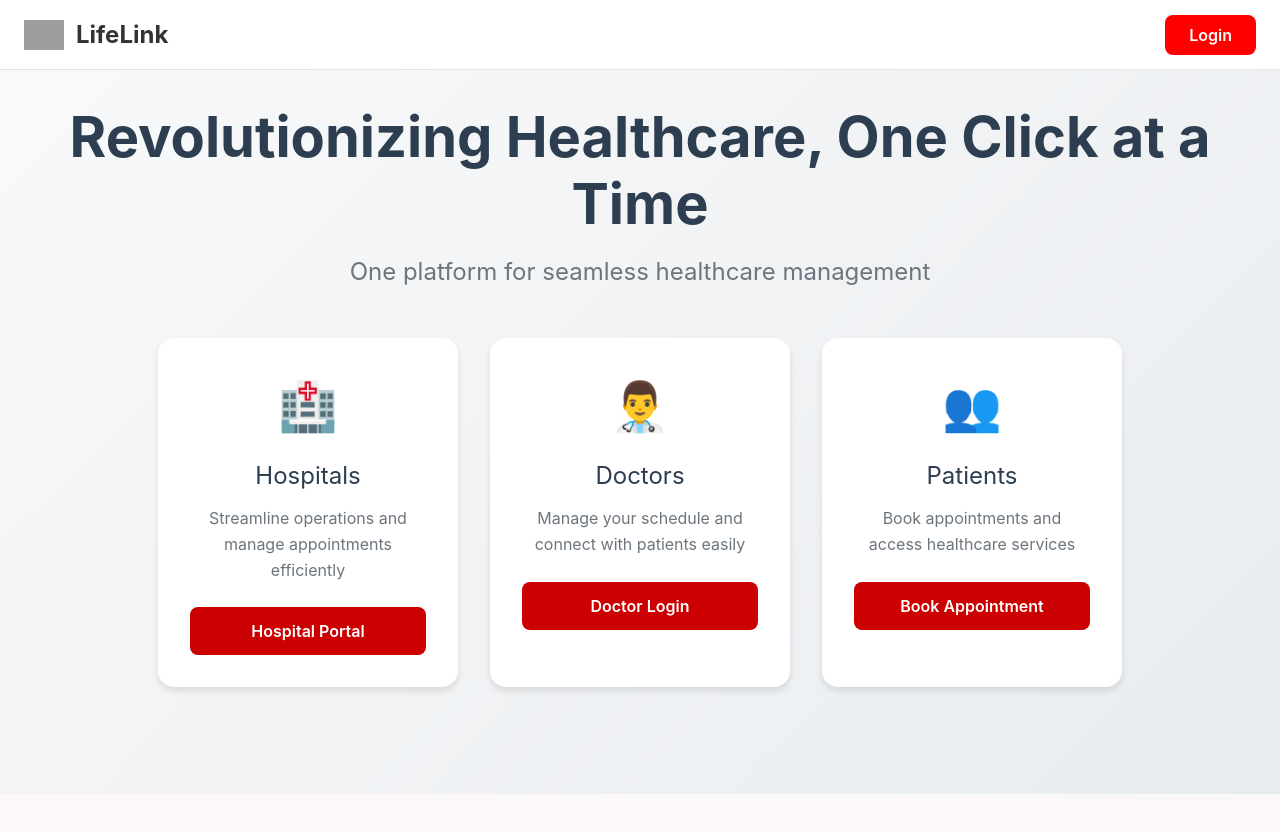
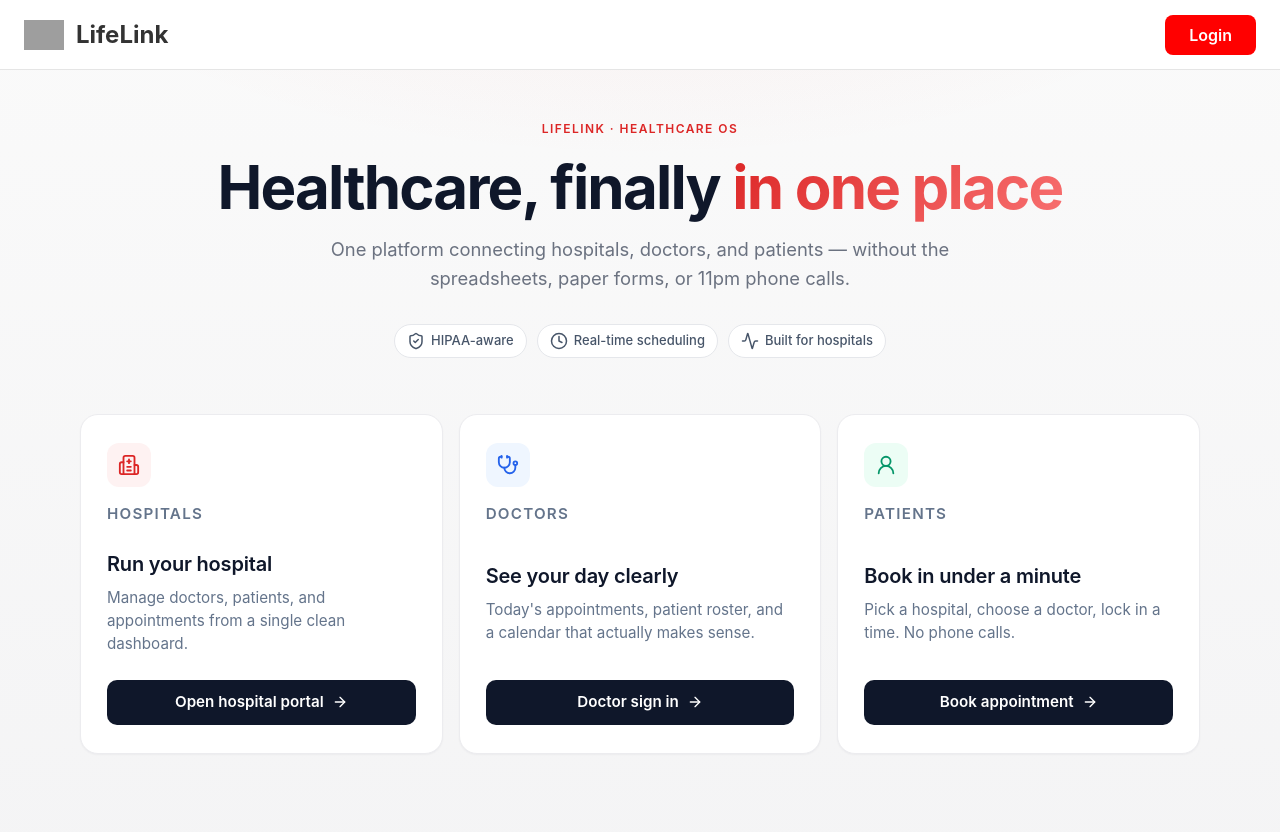
Before and after one commit to jefin10/LifeLink, a React (Vite) app in the folder frontend/: page / in a window 1280 px wide. Shown: the top 832 px of the page. Built offline with nearby package versions, Linux system fonts and the light colour scheme; no server answers; grey boxes are pictures that could not be loaded.

Commit message:
style(home): cleaner hero, trust pills, calmer palette

```diff
--- a/frontend/src/components/Home.jsx
+++ b/frontend/src/components/Home.jsx
@@ -1,40 +1,82 @@
 import React from 'react';
 import "../style/home.css";
 import { useNavigate } from 'react-router-dom';
+import { Hospital, Stethoscope, UserRound, ArrowRight, ShieldCheck, Clock, Activity } from 'lucide-react';
 
 const Home = () => {
   const navigate = useNavigate();
+
+  const paths = [
+    {
+      icon: <Hospital size={22} />,
+      label: "Hospitals",
+      title: "Run your hospital",
+      description: "Manage doctors, patients, and appointments from a single clean dashboard.",
+      cta: "Open hospital portal",
+      onClick: () => navigate("/hospitaldash"),
+      tone: "tone-red",
+    },
+    {
+      icon: <Stethoscope size={22} />,
+      label: "Doctors",
+      title: "See your day clearly",
+      description: "Today's appointments, patient roster, and a calendar that actually makes sense.",
+      cta: "Doctor sign in",
+      onClick: () => navigate("/doctordash"),
+      tone: "tone-blue",
+    },
+    {
+      icon: <UserRound size={22} />,
+      label: "Patients",
+      title: "Book in under a minute",
+      description: "Pick a hospital, choose a doctor, lock in a time. No phone calls.",
+      cta: "Book appointment",
+      onClick: () => navigate("/appointment"),
+      tone: "tone-green",
+    },
+  ];
+
+  const trust = [
+    { icon: <ShieldCheck size={18} />, label: "HIPAA-aware" },
+    { icon: <Clock size={18} />, label: "Real-time scheduling" },
+    { icon: <Activity size={18} />, label: "Built for hospitals" },
+  ];
+
   return (
     <div className="home-container">
       <div className="hero-section">
-        <h1 className="main-title">Revolutionizing Healthcare, One Click at a Time
+        <p className="hero-eyebrow">LifeLink · Healthcare OS</p>
+        <h1 className="main-title">
+          Healthcare, finally <span className="title-accent">in one place</span>
         </h1>
-        <p className="subtitle">One platform for seamless healthcare management</p>
+        <p className="subtitle">
+          One platform connecting hospitals, doctors, and patients — without the spreadsheets,
+          paper forms, or 11pm phone calls.
+        </p>
+
+        <div className="hero-trust">
+          {trust.map((t) => (
+            <div key={t.label} className="trust-pill">
+              {t.icon}
+              <span>{t.label}</span>
+            </div>
+          ))}
+        </div>
 
         <div className="user-paths">
-          <div className="path-card">
-            <span className="icon">🏥</span>
-            <h2>Hospitals</h2>
-            <p>Streamline operations and manage appointments efficiently</p>
-            <button className="path-button hospital" onClick={() => navigate("/hospitaldash")}>Hospital Portal</button>
-          </div>
-
-          <div className="path-card">
-            <span className="icon">👨‍⚕️</span>
-            <h2>Doctors</h2>
-            <p>Manage your schedule and connect with patients easily</p>
-            <button className="path-button doctor" onClick={() => navigate("/doctordash")}>Doctor Login</button>
-          </div>
-
-          <div className="path-card">
-            <span className="icon">👥</span>
-            <h2>Patients</h2>
-            <p>Book appointments and access healthcare services</p>
-            <button className="path-button patient" onClick={() => navigate("/appointment")}>Book Appointment</button>
-          </div>
+          {paths.map((p) => (
+            <div key={p.label} className={`path-card ${p.tone}`}>
+              <div className="path-icon">{p.icon}</div>
+              <p className="path-label">{p.label}</p>
+              <h2>{p.title}</h2>
+              <p>{p.description}</p>
+              <button className="path-button" onClick={p.onClick}>
+                <span>{p.cta}</span>
+                <ArrowRight size={16} />
+              </button>
+            </div>
+          ))}
         </div>
-
-
       </div>
     </div>
   );
--- a/frontend/src/style/home.css
+++ b/frontend/src/style/home.css
@@ -1,146 +1,165 @@
 .home-container {
-    margin-top: 5%;
-    min-height: calc(100vh - 70px);
-    background: linear-gradient(135deg, #f8f9fa 0%, #e9ecef 100%);
-    padding: 40px 20px;
+    padding: 120px 24px 80px;
+    min-height: 100vh;
+    background:
+        radial-gradient(1200px 600px at 50% -200px, rgba(220, 38, 38, 0.08), transparent 60%),
+        linear-gradient(180deg, #fafafa 0%, #f4f4f5 100%);
+    font-family: 'Inter', system-ui, -apple-system, 'Segoe UI', sans-serif;
+    color: #0f172a;
 }
 
 .hero-section {
-    max-width: 1200px;
+    max-width: 1120px;
     margin: 0 auto;
     text-align: center;
 }
 
+.hero-eyebrow {
+    font-size: 12px;
+    font-weight: 600;
+    letter-spacing: 0.12em;
+    text-transform: uppercase;
+    color: #dc2626;
+    margin-bottom: 18px;
+}
+
 .main-title {
-    font-size: 3.5rem;
-    color: #2c3e50;
+    font-size: clamp(2.25rem, 5vw, 3.75rem);
+    color: #0f172a;
     margin-bottom: 16px;
     font-weight: 700;
-    line-height: 1.2;
+    line-height: 1.05;
+    letter-spacing: -0.03em;
+}
+
+.title-accent {
+    background: linear-gradient(135deg, #dc2626 0%, #f87171 100%);
+    -webkit-background-clip: text;
+    background-clip: text;
+    color: transparent;
 }
 
 .subtitle {
-    font-size: 1.5rem;
-    color: #6c757d;
-    margin-bottom: 48px;
+    font-size: clamp(1rem, 1.6vw, 1.15rem);
+    color: #6b7280;
+    margin: 0 auto 32px;
+    max-width: 620px;
+    line-height: 1.55;
+}
+
+.hero-trust {
+    display: flex;
+    justify-content: center;
+    gap: 10px;
+    margin-bottom: 56px;
+    flex-wrap: wrap;
+}
+
+.trust-pill {
+    display: inline-flex;
+    align-items: center;
+    gap: 6px;
+    padding: 6px 12px;
+    border: 1px solid #e5e7eb;
+    border-radius: 999px;
+    background: #fff;
+    color: #475569;
+    font-size: 13px;
+    font-weight: 500;
 }
 
 .user-paths {
-    display: flex;
-    justify-content: center;
-    gap: 32px;
-    margin-bottom: 64px;
-    flex-wrap: wrap;
+    display: grid;
+    grid-template-columns: repeat(auto-fit, minmax(280px, 1fr));
+    gap: 16px;
+    margin-bottom: 56px;
+    text-align: left;
 }
 
 .path-card {
     background: white;
-    padding: 32px;
-    border-radius: 16px;
-    width: 300px;
-    box-shadow: 0 4px 6px rgba(0, 0, 0, 0.1);
-    transition: transform 0.3s ease;
+    padding: 28px 26px;
+    border-radius: 18px;
+    border: 1px solid #ececef;
+    box-shadow: 0 1px 2px rgba(15, 23, 42, 0.04);
+    transition: transform 0.22s cubic-bezier(0.16, 1, 0.3, 1),
+                box-shadow 0.22s ease,
+                border-color 0.22s ease;
+    display: flex;
+    flex-direction: column;
 }
 
 .path-card:hover {
-    transform: translateY(-5px);
+    transform: translateY(-4px);
+    box-shadow: 0 12px 32px rgba(15, 23, 42, 0.08);
+    border-color: #d4d4d8;
 }
 
-.icon {
-    font-size: 3rem;
+.path-icon {
+    width: 44px;
+    height: 44px;
+    border-radius: 12px;
+    display: flex;
+    align-items: center;
+    justify-content: center;
     margin-bottom: 16px;
-    display: block;
+}
+
+.tone-red .path-icon { background: #fef2f2; color: #dc2626; }
+.tone-blue .path-icon { background: #eff6ff; color: #2563eb; }
+.tone-green .path-icon { background: #ecfdf5; color: #059669; }
+
+.path-label {
+    font-size: 12px;
+    font-weight: 600;
+    text-transform: uppercase;
+    letter-spacing: 0.08em;
+    color: #94a3b8;
+    margin-bottom: 8px;
 }
 
 .path-card h2 {
-    font-size: 1.5rem;
-    color: #2c3e50;
-    margin-bottom: 12px;
+    font-size: 1.25rem;
+    color: #0f172a;
+    margin-bottom: 8px;
+    font-weight: 600;
+    letter-spacing: -0.01em;
 }
 
 .path-card p {
-    color: #6c757d;
+    color: #64748b;
     margin-bottom: 24px;
-    line-height: 1.6;
+    line-height: 1.5;
+    font-size: 0.95rem;
+    flex-grow: 1;
 }
 
 .path-button {
-    padding: 12px 24px;
-    border-radius: 8px;
+    padding: 11px 16px;
+    border-radius: 10px;
     border: none;
     font-weight: 600;
     cursor: pointer;
-    transition: all 0.3s ease;
+    transition: background 0.18s ease, transform 0.18s ease;
     width: 100%;
-}
-
-.path-button.hospital {
-    background-color: #cc0000;
-    color: white;
-}
-
-.path-button.doctor {
-    background-color: #cc0000;
-    color: white;
-}
-
-.path-button.patient {
-    background-color: #cc0000;
-    color: white;
+    background: #0f172a;
+    color: #fff;
+    display: inline-flex;
+    align-items: center;
+    justify-content: center;
+    gap: 8px;
+    font-size: 0.95rem;
 }
 
 .path-button:hover {
-    filter: brightness(110%);
-    transform: translateY(-2px);
+    background: #1e293b;
 }
 
-.features-section {
-    display: flex;
-    justify-content: center;
-    gap: 48px;
-    margin-top: 64px;
-    flex-wrap: wrap;
-}
-
-.feature {
-    text-align: center;
-    width: 250px;
-}
-
-.feature-icon {
-    font-size: 2rem;
-    margin-bottom: 16px;
-    display: block;
-}
-
-.feature h3 {
-    color: #2c3e50;
-    margin-bottom: 8px;
-    font-size: 1.25rem;
-}
-
-.feature p {
-    color: #6c757d;
-    font-size: 0.95rem;
-    line-height: 1.5;
+.path-button:active {
+    transform: translateY(1px);
 }
 
 @media (max-width: 768px) {
-    .main-title {
-        font-size: 2.5rem;
-    }
-
-    .subtitle {
-        font-size: 1.25rem;
-    }
-
-    .user-paths {
-        flex-direction: column;
-        align-items: center;
-    }
-
-    .path-card {
-        width: 100%;
-        max-width: 300px;
-    }
+    .home-container { padding: 96px 16px 48px; }
+    .hero-trust { gap: 6px; }
 }
```
